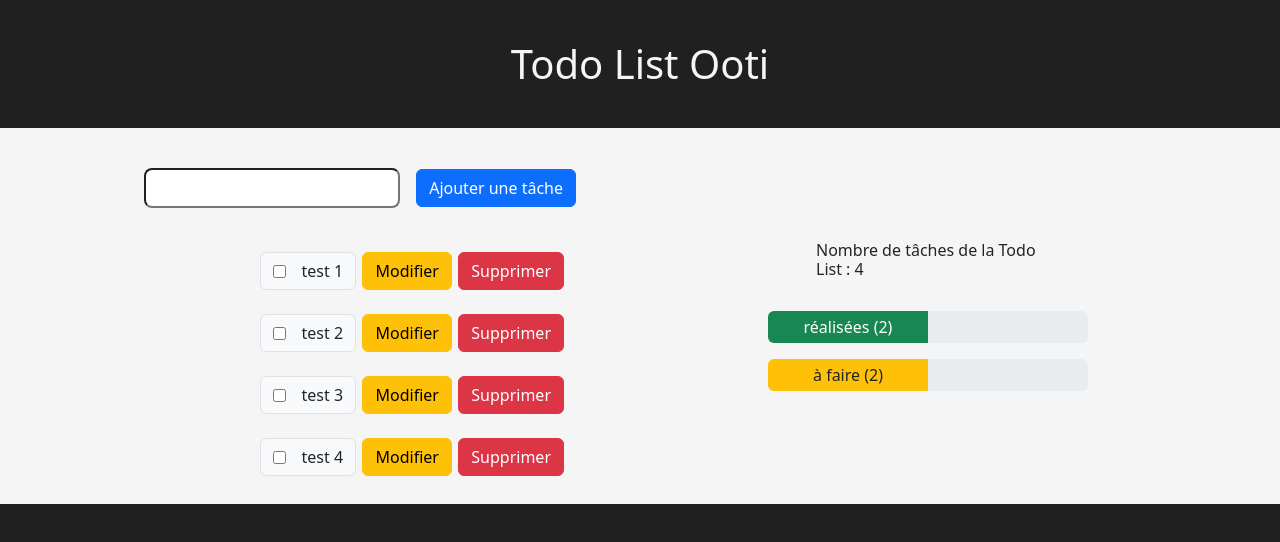
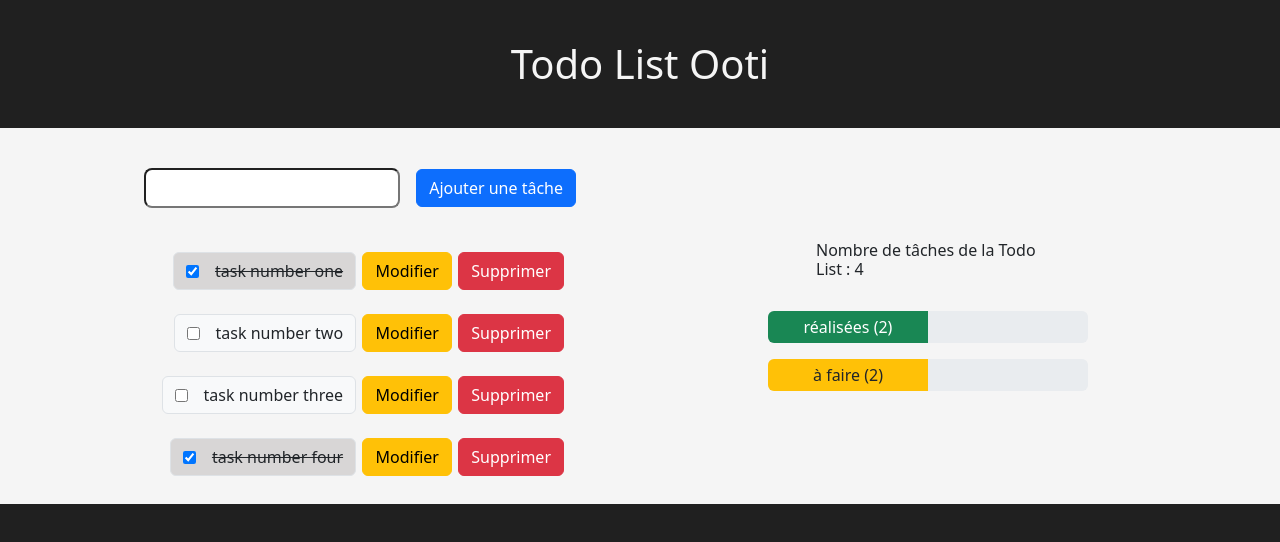
Before and after one commit to florentMagat/To-Do-List-V2, a React (Create React App) app in the folder ooti/: page / in a window 1280 px wide. Shown: the top 542 px of the page. Built offline with nearby package versions, Linux system fonts and the light colour scheme; no server answers.

Commit message:
add checked tasks

```diff
--- a/ooti/src/Components/Todolist/Form.js
+++ b/ooti/src/Components/Todolist/Form.js
@@ -13,29 +13,26 @@ export default function Form() {
     console.log(token)
 
     const [dataArr, setDataArr] = useState([
-        {txt: "test 1", id: uuidv4(), done: true},
-        {txt: "test 2", id: uuidv4(), done: false},
-        {txt: "test 3", id: uuidv4(), done: false},
-        {txt: "test 4", id: uuidv4(), done: true},
+        {txt: "task number one", id: uuidv4(), done: true},
+        {txt: "task number two", id: uuidv4(), done: false},
+        {txt: "task number three", id: uuidv4(), done: false},
+        {txt: "task number four", id: uuidv4(), done: true},
     ]);
 
     //je récupère le token d'authentification qui va être stocké en local
-    useState(function(){
-    const fetchData = async () =>{
+    // useState(function(){
+    // const fetchData = async () =>{
 
-        axios.post('https://app.ooti.co/api/v1/token-auth/', {
-            // username: process.env.USERNAME,
-            // password: process.env.PASSWORD,
-            username: "florentmagat@yahoo.com",
-            password: "n@qCtEAA3j4cAFm",
-          })
-          .then((response) => {
-            localStorage.setItem('token', JSON.stringify(response));
-          });
-      };
-      fetchData();
-    });
-
+    //     axios.post('https://app.ooti.co/api/v1/token-auth/', {
+    //         // username: process.env.USERNAME,
+    //         // password: process.env.PASSWORD,
+    //       })
+    //       .then((response) => {
+    //         localStorage.setItem('token', JSON.stringify(response));
+    //       });
+    //   };
+    //   fetchData();
+    // });
 
     // useEffect(function(){
     //     const fetchData = async () =>{
@@ -48,8 +45,6 @@ export default function Form() {
     //       };
     //       fetchData();
     //     });
-
-
 
     //boucle for pour dénombrer les tâches effectuées et non effectuées
     let checked = 0;
@@ -72,20 +67,31 @@ export default function Form() {
     }
 
     //mise à jour de la description de ma tâche
-
-
     const updateTask= id => {
         let newTxt = prompt("Vous pouvez renommer cette tâche");
         let num = dataArr.findIndex(element => element.id === id);
 
-            console.log(id)
-            console.log(num)
         let newArr = [...dataArr];
         let item = {...newArr[num]};
         item.txt = newTxt;
         newArr[num] = item;
         setDataArr(newArr);
     };
+
+    const checkedTask = (id, done) => {
+
+        console.log(id)
+        console.log(done)
+
+        let num = dataArr.findIndex(element => element.id === id);
+
+        let newArr = [...dataArr];
+        let item = {...newArr[num]};
+        item.done = !done;
+        newArr[num] = item;
+        setDataArr(newArr);
+
+    }
 
     //création d'une nouvelle tâche, je push celle-ci dans un nouveau tableau puis je mets à jour le state
     const addTodo = e =>{
@@ -133,6 +139,7 @@ export default function Form() {
                                 key={item.id}
                                 id={item.id}
                                 done={item.done}
+                                checkedFunction={checkedTask}
                                 updateFunction={updateTask}
                                 delFunction={deleteTask}
                             />
--- a/ooti/src/Components/Todolist/List.js
+++ b/ooti/src/Components/Todolist/List.js
@@ -3,7 +3,13 @@ import "./List.css";
 
 export default function List(props) {
 
-  const [ischecked, setChecked] = useState(false);
+  const defaultChecked = props.done ? props.done : false;
+  const [ischecked, setChecked] = useState(defaultChecked);
+
+  const checkHandler = () => {
+    setChecked(!ischecked)
+    props.checkedFunction(props.id, props.done)
+  }
 
   return (
     <li className="tasks">
@@ -13,8 +19,8 @@ export default function List(props) {
               <input
                 className="task-checkInput"
                 type="checkbox"
-                ischecked={ischecked}
-                onChange={() => setChecked((prev) => !prev)}
+                checked={ischecked}
+                onChange={checkHandler}
                 aria-label="Checkbox for following text input"
                 {...props}
               />
```
Lines whose indentation alone changed are shown as unchanged.
